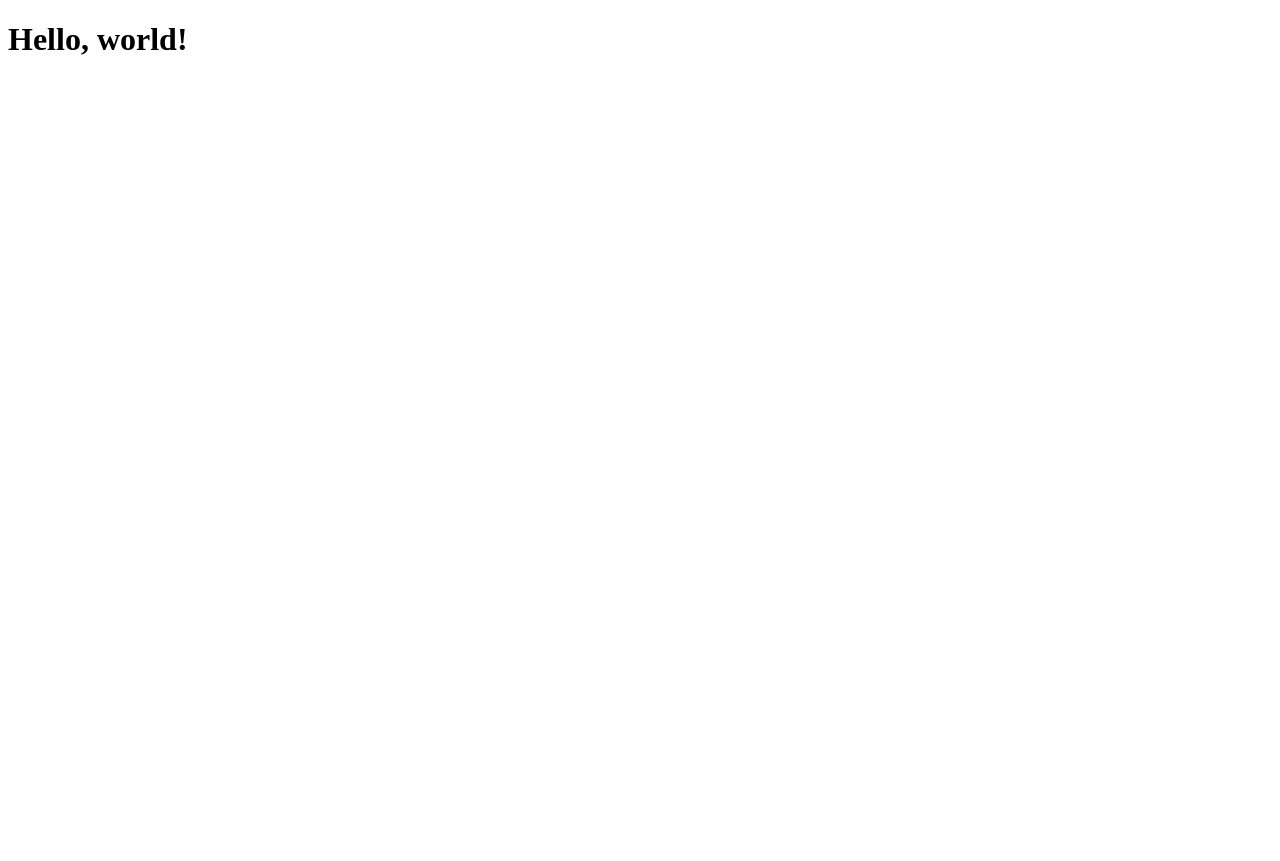
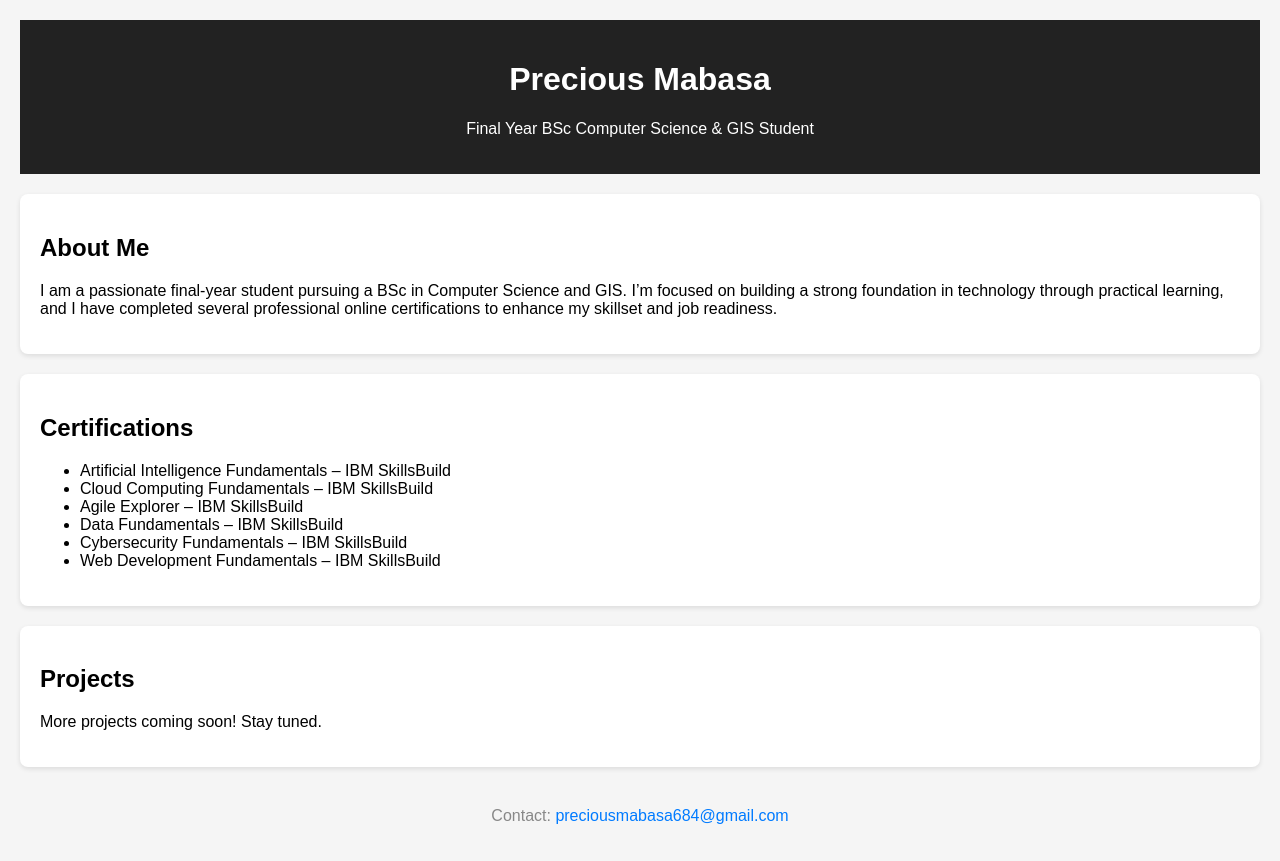
Before and after one commit to AyandaMabasa/AyandaMabasa.github.io, a plain HTML site: page index.html in a window 1280 px wide. Before the commit the page ends 800 px from the top, so only its background shows below. Drawn offline with Linux system fonts and the light colour scheme.

Commit message:
Update index.html

```diff
--- a/index.html
+++ b/index.html
@@ -1,9 +1,72 @@
 <!DOCTYPE html>
-<html>
-  <head>
-    <title>Test Page</title>
-  </head>
-  <body>
-    <h1>Hello, world!</h1>
-  </body>
+<html lang="en">
+<head>
+    <meta charset="UTF-8">
+    <meta name="viewport" content="width=device-width, initial-scale=1.0">
+    <title>Precious Mabasa - Portfolio</title>
+    <style>
+        body {
+            font-family: Arial, sans-serif;
+            margin: 0;
+            padding: 20px;
+            background: #f5f5f5;
+        }
+        header {
+            background: #222;
+            color: #fff;
+            padding: 20px;
+            text-align: center;
+        }
+        section {
+            background: #fff;
+            padding: 20px;
+            margin: 20px 0;
+            border-radius: 8px;
+            box-shadow: 0 2px 5px rgba(0,0,0,0.1);
+        }
+        footer {
+            text-align: center;
+            margin-top: 40px;
+            color: #888;
+        }
+        a {
+            color: #007BFF;
+            text-decoration: none;
+        }
+    </style>
+</head>
+<body>
+
+    <header>
+        <h1>Precious Mabasa</h1>
+        <p>Final Year BSc Computer Science & GIS Student</p>
+    </header>
+
+    <section>
+        <h2>About Me</h2>
+        <p>I am a passionate final-year student pursuing a BSc in Computer Science and GIS. I’m focused on building a strong foundation in technology through practical learning, and I have completed several professional online certifications to enhance my skillset and job readiness.</p>
+    </section>
+
+    <section>
+        <h2>Certifications</h2>
+        <ul>
+            <li>Artificial Intelligence Fundamentals – IBM SkillsBuild</li>
+            <li>Cloud Computing Fundamentals – IBM SkillsBuild</li>
+            <li>Agile Explorer – IBM SkillsBuild</li>
+            <li>Data Fundamentals – IBM SkillsBuild</li>
+            <li>Cybersecurity Fundamentals – IBM SkillsBuild</li>
+            <li>Web Development Fundamentals – IBM SkillsBuild</li>
+        </ul>
+    </section>
+
+    <section>
+        <h2>Projects</h2>
+        <p>More projects coming soon! Stay tuned.</p>
+    </section>
+
+    <footer>
+        <p>Contact: <a href="mailto:preciousmabasa684@gmail.com">preciousmabasa684@gmail.com</a></p>
+    </footer>
+
+</body>
 </html>
```
